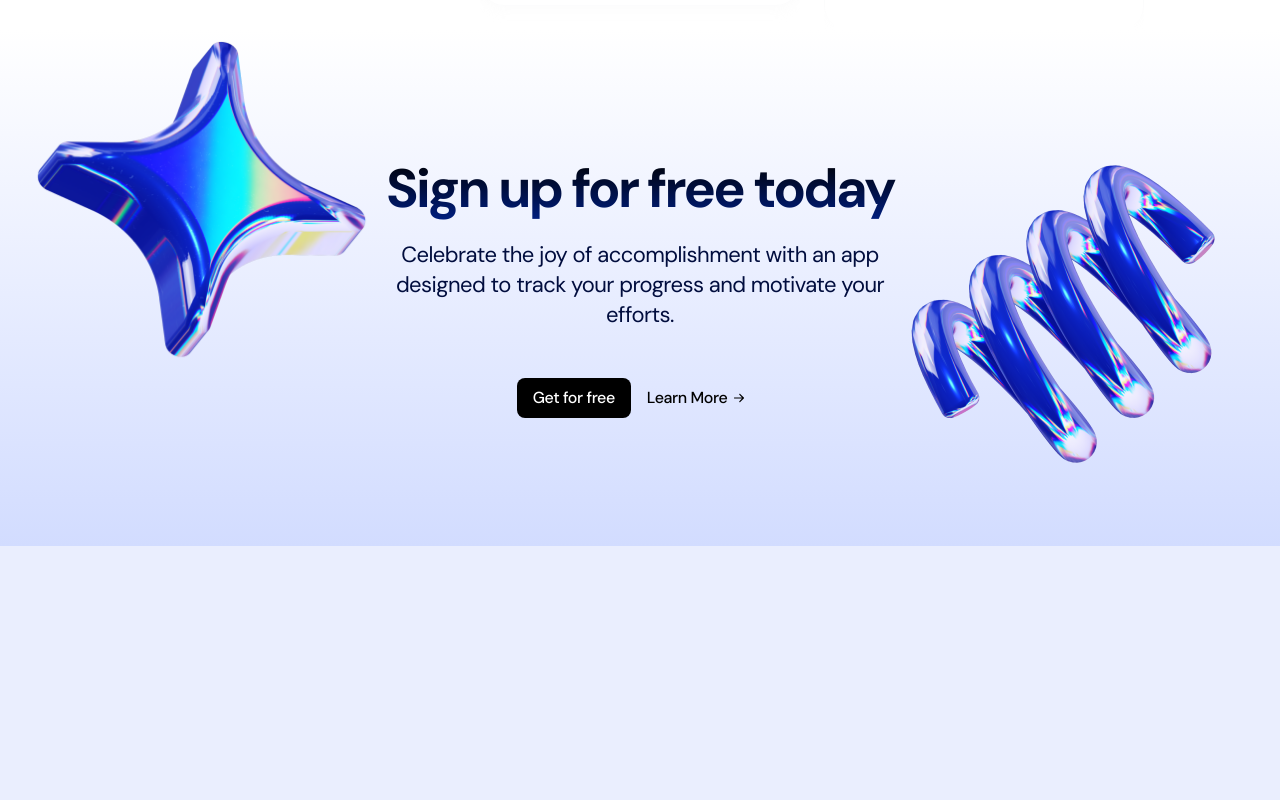
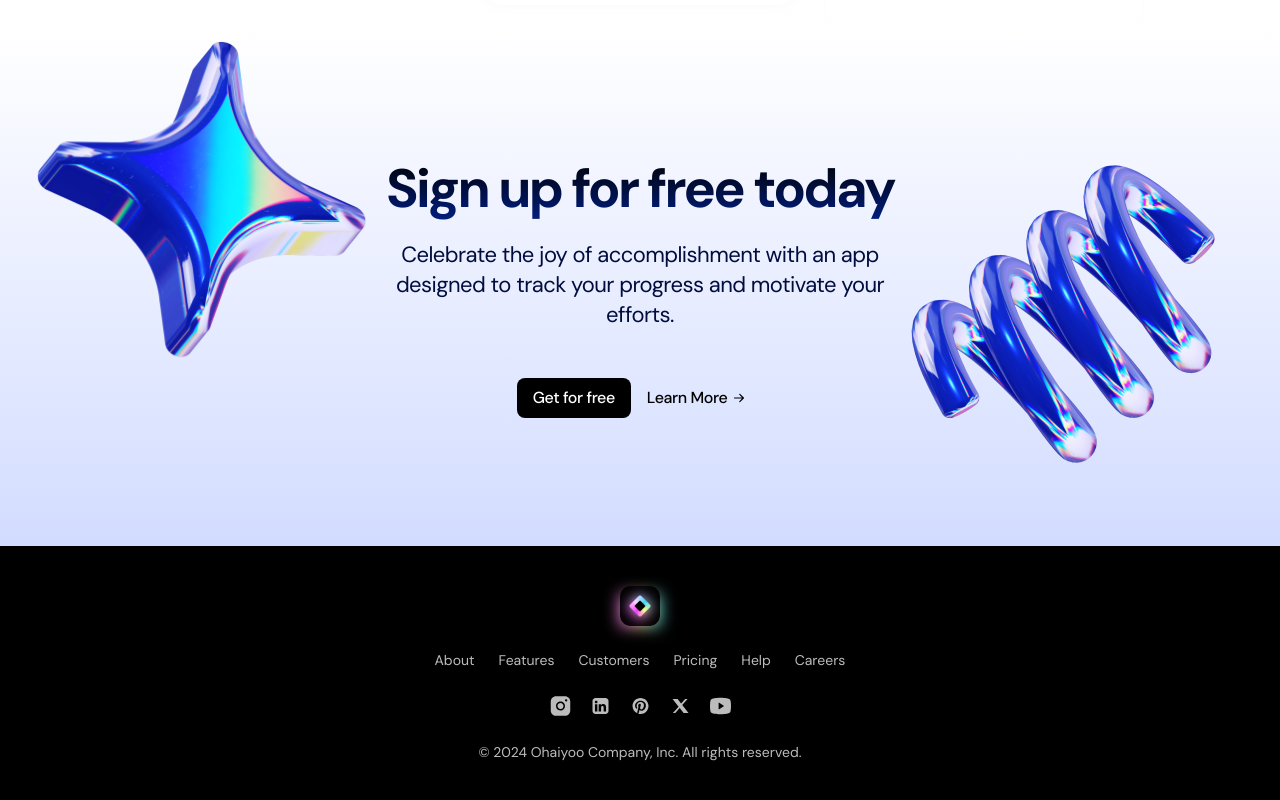
Before and after one commit to MarkMPW/light-saas-landing-page, a Next.js app: page / in a window 1280 px wide. Shown: the part 4202-5002 px from the top of the page. Before the commit the page ends 4748 px from the top, so only its background shows below. Built offline with nearby package versions, Linux system fonts and the light colour scheme.

Commit message:
implement footer section

```diff
--- a/app/page.tsx
+++ b/app/page.tsx
@@ -1,4 +1,5 @@
 import CallToAction from "@/sections/CallToAction"
+import Footer from "@/sections/Footer"
 import Header from "@/sections/Header"
 import Hero from "@/sections/Hero"
 import LogoTicker from "@/sections/LogoTicker"
@@ -16,6 +17,7 @@ export default function Home() {
       <Pricing />
       <Testimonials />
       <CallToAction />
+      <Footer />
     </div>
   )
 }
--- /dev/null
+++ b/sections/Footer.tsx
@@ -0,0 +1,51 @@
+import React from "react";
+import Image from "next/image";
+
+import Logo from "@/assets/logosaas.png";
+import SocialInsta from "@/assets/social-insta.svg";
+import SocialLinkedIn from "@/assets/social-linkedin.svg";
+import SocialPin from "@/assets/social-pin.svg";
+import SocialX from "@/assets/social-x.svg";
+import SocialYoutube from "@/assets/social-youtube.svg";
+
+const Footer = () => {
+  return (
+    <footer className="bg-black text-[#BCBCBC] py-10">
+      <div className="container">
+        <div className="flex flex-col justify-center items-center">
+          <div className="inline-flex relative before:content-[''] before:top-2 before:bottom-0 before:w-full before:bg-[linear-gradient(to_right,#F87BFF,#FB92CF,#FFDD9B,#C2F0B1,#2FD8FE)] before:blur before:absolute">
+            <Image
+              src={Logo}
+              alt="Logo"
+              width={40}
+              height={40}
+              className="relative"
+            />
+          </div>
+
+          <ul className="mt-6 text-center flex flex-col gap-6 md:flex-row text-sm">
+            <li>About</li>
+            <li>Features</li>
+            <li>Customers</li>
+            <li>Pricing</li>
+            <li>Help</li>
+            <li>Careers</li>
+          </ul>
+          <div className="flex gap-4 mt-6">
+            <SocialInsta />
+            <SocialLinkedIn />
+            <SocialPin />
+            <SocialX />
+            <SocialYoutube />
+          </div>
+
+          <p className="text-sm mt-6">
+            © 2024 Ohaiyoo Company, Inc. All rights reserved.
+          </p>
+        </div>
+      </div>
+    </footer>
+  );
+};
+
+export default Footer;
```
